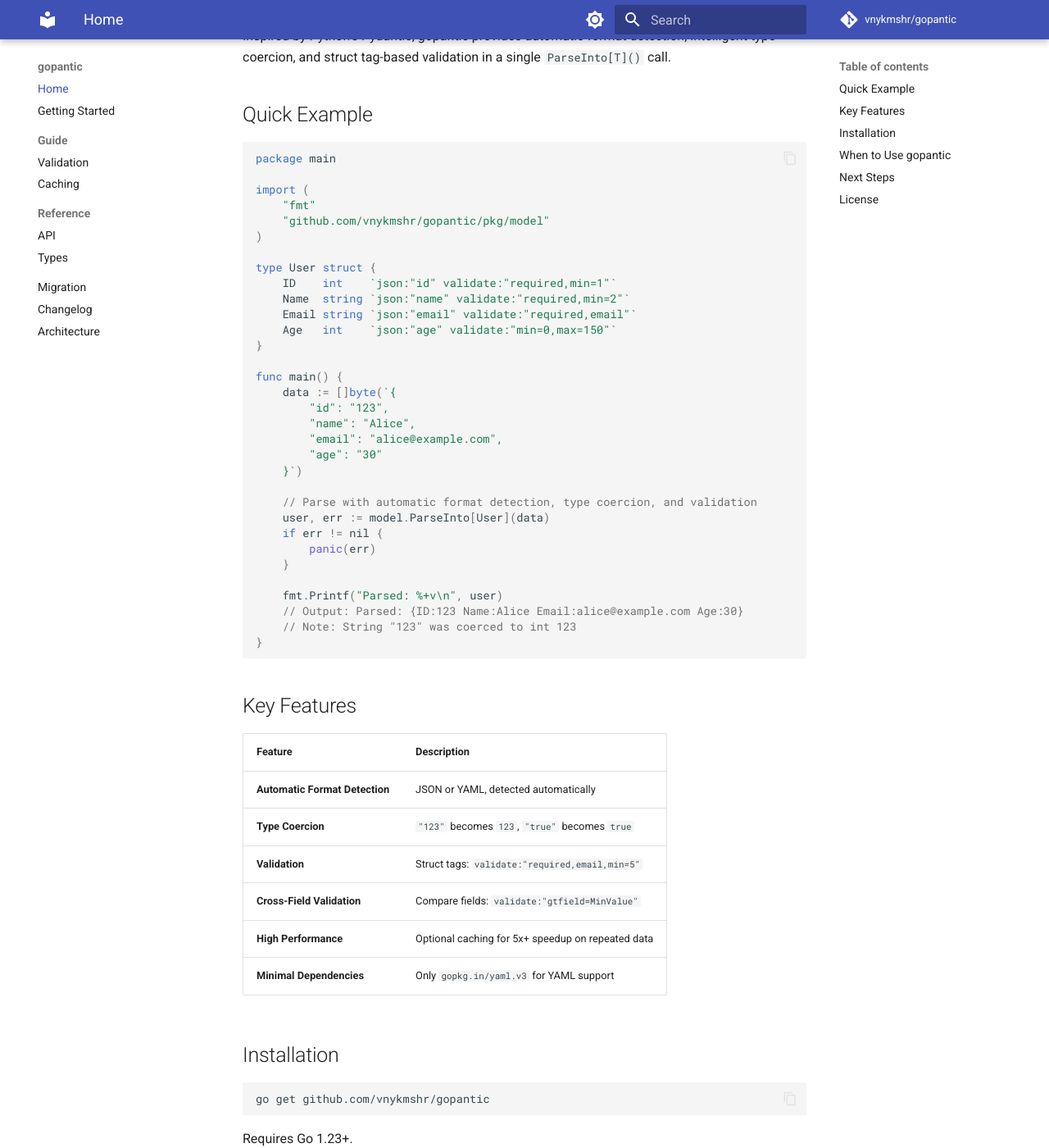
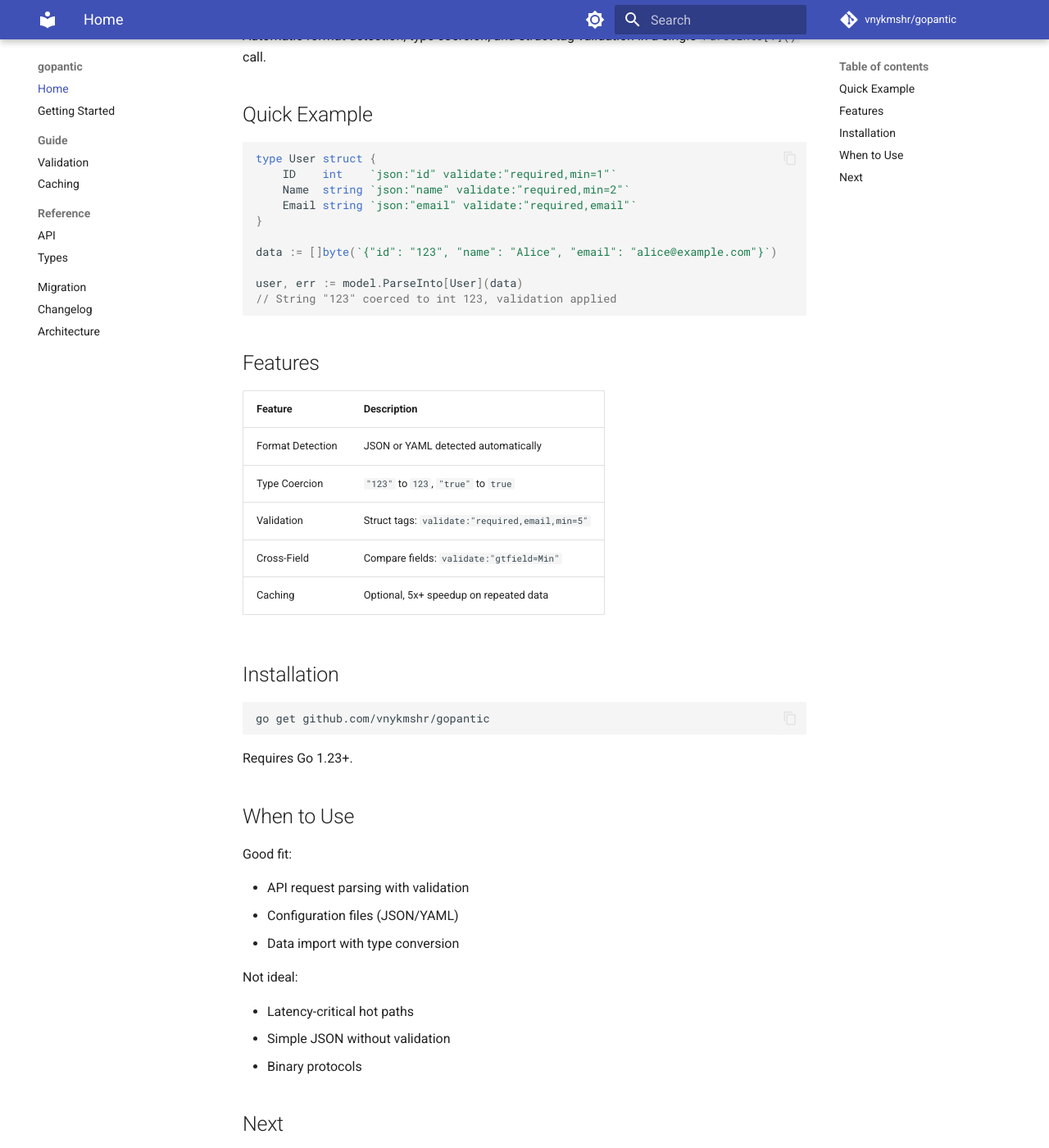
Before and after one commit to vnykmshr/gopantic, an MkDocs documentation site: the page built from docs/index.md, in a window 1280 px wide and 1400 px high, scrolled down 190 px. Shown: the whole window at 82% size. Built offline with MkDocs 1.6.1 and Material for MkDocs 9.7.7, drawn with Linux system fonts in a browser that asks for light colours; comment, search, counter and statistics services are not loaded; some of the changed text lies outside the part shown.

Commit message:
docs: improve documentation clarity
Tighten all documentation pages for concise, focused content:
- index.md: Streamlined overview
- getting-started.md: Clearer quick start flow
- caching.md: More direct explanation
- api.md: Updated function list
- types.md: Cleaner type reference

````diff
--- a/docs/index.md
+++ b/docs/index.md
@@ -1,56 +1,33 @@
 # gopantic
 
-**Type-safe JSON/YAML parsing with validation for Go.**
+Type-safe JSON/YAML parsing with validation for Go.
 
-Inspired by Python's Pydantic, gopantic provides automatic format detection, intelligent type coercion, and struct tag-based validation in a single `ParseInto[T]()` call.
+Automatic format detection, type coercion, and struct tag validation in a single `ParseInto[T]()` call.
 
 ## Quick Example
 
 ```go
-package main
-
-import (
-    "fmt"
-    "github.com/vnykmshr/gopantic/pkg/model"
-)
-
 type User struct {
     ID    int    `json:"id" validate:"required,min=1"`
     Name  string `json:"name" validate:"required,min=2"`
     Email string `json:"email" validate:"required,email"`
-    Age   int    `json:"age" validate:"min=0,max=150"`
 }
 
-func main() {
-    data := []byte(`{
-        "id": "123",
-        "name": "Alice",
-        "email": "alice@example.com",
-        "age": "30"
-    }`)
+data := []byte(`{"id": "123", "name": "Alice", "email": "alice@example.com"}`)
 
-    // Parse with automatic format detection, type coercion, and validation
-    user, err := model.ParseInto[User](data)
-    if err != nil {
-        panic(err)
-    }
-
-    fmt.Printf("Parsed: %+v\n", user)
-    // Output: Parsed: {ID:123 Name:Alice Email:alice@example.com Age:30}
-    // Note: String "123" was coerced to int 123
-}
+user, err := model.ParseInto[User](data)
+// String "123" coerced to int 123, validation applied
 ```
 
-## Key Features
+## Features
 
 | Feature | Description |
 |---------|-------------|
-| **Automatic Format Detection** | JSON or YAML, detected automatically |
-| **Type Coercion** | `"123"` becomes `123`, `"true"` becomes `true` |
-| **Validation** | Struct tags: `validate:"required,email,min=5"` |
-| **Cross-Field Validation** | Compare fields: `validate:"gtfield=MinValue"` |
-| **High Performance** | Optional caching for 5x+ speedup on repeated data |
-| **Minimal Dependencies** | Only `gopkg.in/yaml.v3` for YAML support |
+| Format Detection | JSON or YAML detected automatically |
+| Type Coercion | `"123"` to `123`, `"true"` to `true` |
+| Validation | Struct tags: `validate:"required,email,min=5"` |
+| Cross-Field | Compare fields: `validate:"gtfield=Min"` |
+| Caching | Optional, 5x+ speedup on repeated data |
 
 ## Installation
 
@@ -60,28 +37,22 @@ go get github.com/vnykmshr/gopantic
 
 Requires Go 1.23+.
 
-## When to Use gopantic
+## When to Use
 
-**Good fit:**
+Good fit:
 
 - API request parsing with validation
-- Configuration file loading (JSON/YAML)
-- Data import/ETL with type conversion
-- Any scenario where you want parsing + validation in one step
+- Configuration files (JSON/YAML)
+- Data import with type conversion
 
-**Not ideal for:**
+Not ideal:
 
-- High-frequency, latency-critical paths (use standard library)
-- Simple JSON without validation needs
+- Latency-critical hot paths
+- Simple JSON without validation
 - Binary protocols
 
-## Next Steps
+## Next
 
-- [Getting Started](getting-started.md) - Installation and basic usage
-- [Validation Guide](guide/validation.md) - All validation options
-- [API Reference](reference/api.md) - Complete API documentation
-- [Migration Guide](migration.md) - Coming from other libraries
-
-## License
-
-MIT License - see [LICENSE](https://github.com/vnykmshr/gopantic/blob/main/LICENSE)
+- [Getting Started](getting-started.md)
+- [Validation Guide](guide/validation.md)
+- [API Reference](reference/api.md)
````
Also changed, not shown: docs/getting-started.md (+30 -57 lines), docs/guide/caching.md (+2 -3 lines), docs/reference/api.md (+2 -6 lines), docs/reference/types.md (+0 -2 lines).
